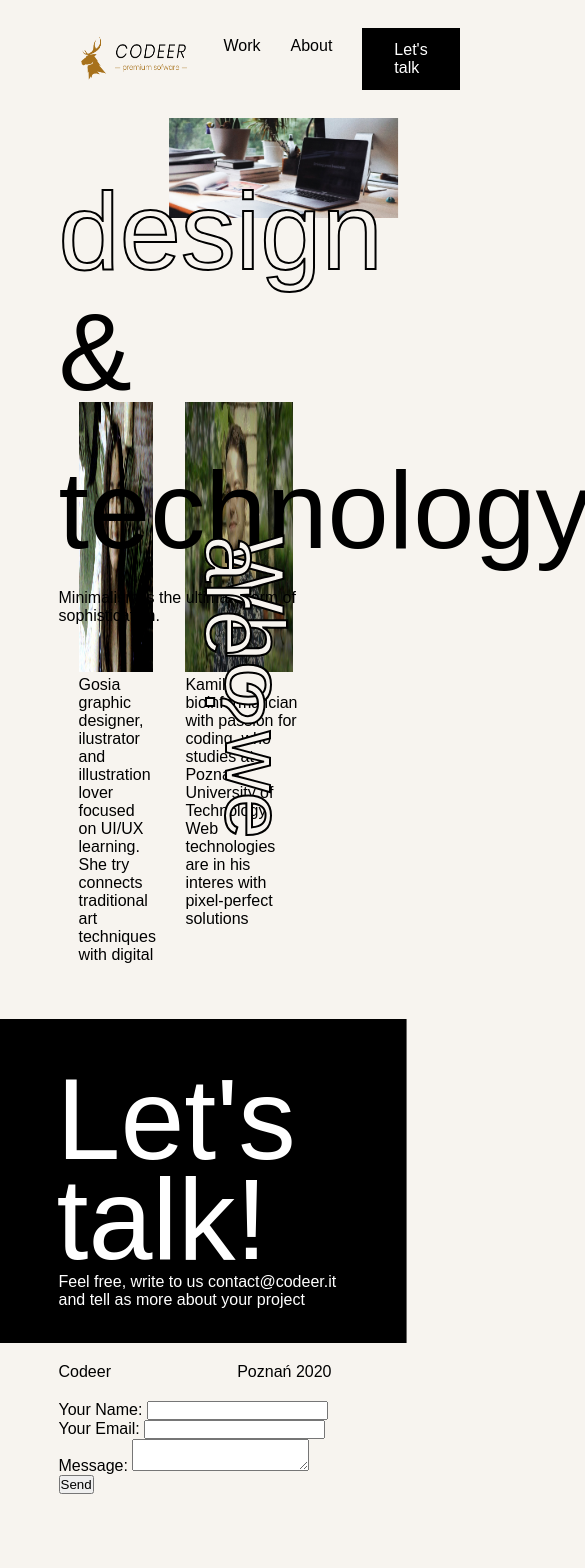
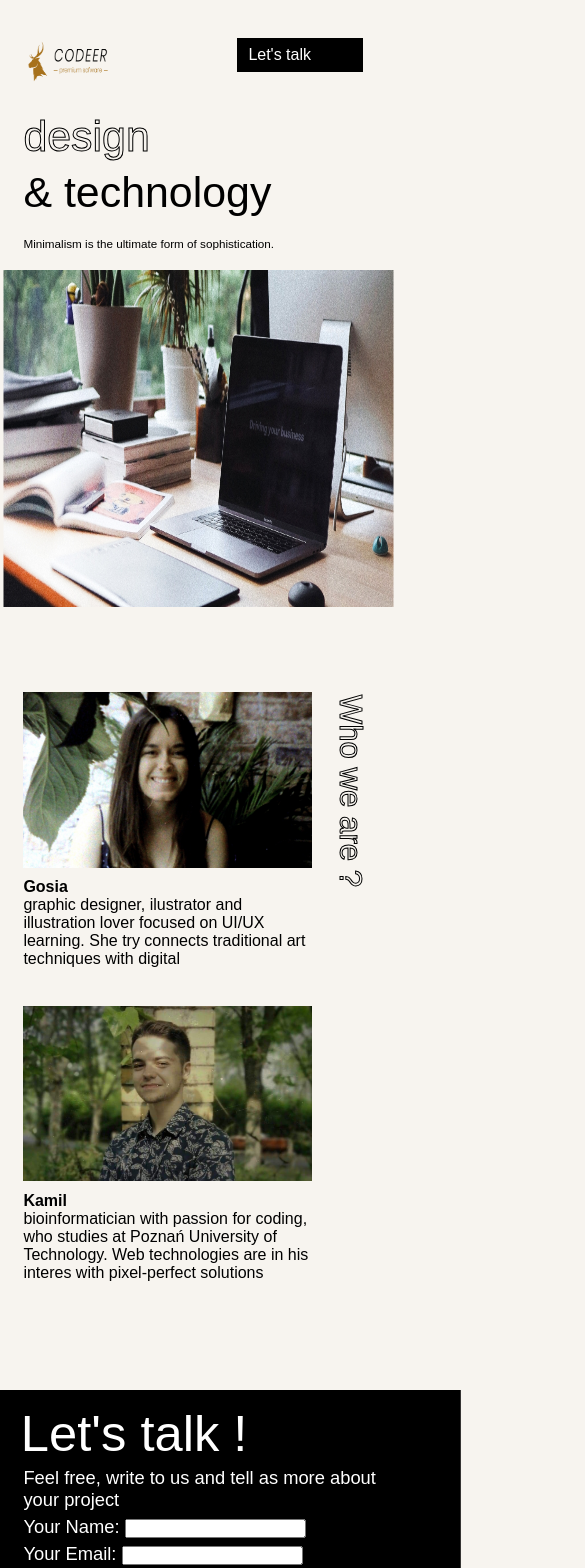
Before and after one commit to cooder-it/codeer_it, a React (Create React App) app: page / in a window 390 px wide. Shown: the top 1568 px of the page, 585 px wide, since content can reach past the window. Before the commit the page ends 1494 px from the top, so only its background shows below. Built offline with nearby package versions, Linux system fonts and the light colour scheme.

Commit message:
mobile-friendly

```diff
--- a/src/App.js
+++ b/src/App.js
@@ -62,37 +62,33 @@ function App() {
       <main>
         <div className="Work" id="work">
             <div>
+              <div>
                 <span>design</span><br/>
                 <span>& technology</span><br/>
                 <span>Minimalism is the ultimate form of sophistication.</span>
               </div>
-          <div><img src={mainpic} alt="biznes"/></div>
+              <img src={mainpic} alt="biznes"/>
+            </div>
         </div>
 
         <div className="About" id="about">
+          <div className="members">
+            <div className="attach">
               <span>Who we are ?</span>
-          <div className="members">
-            <div>
               <img src={gosia} alt="gosia_img"/>
-              <p>Gosia</p>
+              <p className="name">Gosia</p>
               <p>graphic designer, ilustrator and illustration lover focused on UI/UX learning. She try connects traditional art techniques with digital</p>
             </div>
             <div>
               <img src={kamil} alt="kamil_img"/>
-              <p>Kamil</p>
+              <p className="name">Kamil</p>
               <p>bioinformatician with passion for coding, who studies at Poznań University of Technology. Web technologies are in his interes with pixel-perfect solutions</p>
             </div>
 				  </div>
 			  </div>
         <div className="letsTalk" id="lettalk">
-          <h2>Let's talk!</h2>
-          <p>Feel free, write to us contact@codeer.it and tell as more about your project</p>
-        </div>
-        <footer>
-          <span>Codeer</span>
-          <span>Poznań 2020</span>
-        </footer>
-      </main>
+          <h2>Let's talk !</h2>
+          <p>Feel free, write to us and tell as more about your project</p>
           <form name="contact" method="post">
             <input type="hidden" name="form-name" value="contact" />
             <p>
@@ -108,6 +104,12 @@ function App() {
               <button type="submit">Send</button>
             </p>
         </form>
+        </div>
+        <footer>
+          <span>Codeer</span>
+          <span>Poznań 2020</span>
+        </footer>
+      </main>
 
       {/* <form onSubmit={send_mail} action="" method="POST">
           <input type="text" name="Name" placeholder="name"/>
--- a/src/static/css/style.css
+++ b/src/static/css/style.css
@@ -13,37 +13,41 @@ body {
 }
 /*MENU*/
 nav {
-	margin: 7% 0%;
+	margin: 5% 0% 9%;
 }
 nav ul {
 	display: flex;
 	height: 100%;
 }
 nav ul li {
-	flex-basis: 17%;
+	flex-basis: 19%;
 	list-style: none;
-	padding: 9px 15px;
+	padding: 1% 2%;
 }
 nav ul li:nth-child(1) {
-	flex-basis: 50%;
+	flex-basis: 45%;
 	text-align: center;
 }
 nav ul li a {
 	display: block;
-	transform: translateY(50%);
+	/* transform: translateY(50%); */
 	text-decoration: none;
 	color: black;
 }
+nav ul li a {
+	padding: 1vw 2vw;
+	min-width: 126px;
+}
+nav ul li:nth-last-child(1) {
+	padding:1vw ;
+}
 nav ul li:nth-last-child(1) a {
-	transform: translateY(0%);
 	background-color: black;
-	padding: 13px 32px;
 	color: white;
 }
-
 .logo {
-	height: 60px;
-	width: 120px;
+	height: 8vh;
+	width: 8vw;
 }
 .logo img {
 	width: 100%;
@@ -58,31 +62,38 @@ nav ul li:nth-last-child(1) a {
 	width: 84%;
 }
 
-.Work div:nth-child(1) {
+.Work div {
+	position: relative;
+	right: -42%;
+	height: 100%;
+}
+.Work div img {
+	height: 26vw;
+	width:  60vw;
+}
+.Work div div {
 	position: absolute;
-	bottom: 26%;
-	z-index: 1;
+	top: 22%;
+	left: -49%;
 }
-.Work div:nth-child(1) span:nth-child(1) {
+.Work div span:nth-child(1) {
+  	font-size: 7.2vw;
+	line-height: 5vh;
 	-webkit-text-stroke-width: 2px;
     -webkit-text-stroke-color: black;
 	color: #F7F4EF;
-  	font-size: 110px;
-	line-height: 50px;
 }
-.Work div:nth-child(1) span:nth-child(3) {
-	font-size: 110px;
-	line-height: 158px;
+.Work div span:nth-child(3) {
+	font-size: 7.2vw;
+	  line-height: 20vh;
 }
-.Work div:nth-child(2) img {
-	height: 100%;
-	width: 100%;
-	transform: translateX(48%);
+.Work div span:nth-child(5) {
+	font-size: 1.3vw;
 }
 .About {
 	width: 92%;
 	position: relative;
-	padding: 160px 0px 260px 0px;
+	padding: 18% 0px 26% 0px;
 }
 .About span {
 	display: block;
@@ -91,25 +102,28 @@ nav ul li:nth-last-child(1) a {
     color: #F7F4EF;
 	position: absolute;
 	z-index: 1;
-	font-size: 84px;
+	font-size: 5.6vw;
 	transform-origin: bottom;
 	transform: rotate(90deg);
 	top: 55%;
 	right: -32%;
 	line-height: 20px;
 }
+.name {
+	font-weight: 600;
+}
 .members {
-	margin: 20px;
+	margin: 2vh;
 	display: grid;
 	grid-template-columns: 1fr 1fr;
 	grid-column-gap: 14%;
 }
 .members div img {
-	width: 96%;
-	height: 80%;
+	width: 24vw;
+	height: 32vh;
 }
 .letsTalk {
-	padding: 50px 0px 30px 0px;
+	padding: 5% 0px 3% 0px;
 	background-color: black;
 	width: 150%;
 	transform: translateX(-15%);
@@ -136,3 +150,136 @@ footer span {
 footer span:nth-child(2) {
 	text-align: right;
 }
+@media (max-width: 800px) {
+	.logo {
+		height: 14vw;
+		width: 23vw;
+	}
+	.wrapper {
+		width: 88%;
+		margin-left: 6%;
+	}
+	nav {
+		margin: 10% 0% 9%;
+	}
+	nav ul {
+		display: flex;
+		height: 100%;
+	}
+	nav ul li:nth-child(2) {
+		display: none;
+	}
+	nav ul li:nth-child(3) {
+		display: none;
+	}
+	nav ul li {
+		padding: 0;
+	}
+	nav ul li:nth-child(1) {
+		flex-basis: 70%;
+		text-align: center;
+	}
+	nav ul li a {
+		display: block;
+		color: black;
+	}
+	nav ul li a {
+		padding: 2vw 3vw;
+		min-width: 126px;
+	}
+	nav ul li:nth-last-child(1) {
+		padding:1vw ;
+	}
+	nav ul li:nth-last-child(1) a {
+		background-color: black;
+		color: white;
+	}
+	.attach {
+		position: relative;
+	}
+	.attach span {
+		position: absolute;
+		-webkit-text-stroke-width: 1px;
+		-webkit-text-stroke-color: black;
+		color: #F7F4EF;
+		z-index: 1;
+		font-size: 8vw;
+		transform-origin: center;
+		transform: rotate(90deg);
+		top: 36%;
+		right: -34%;
+		line-height: 0%;
+	}
+
+	.Work div {
+		width: 84%;
+	}
+	.Work div {
+		position: static;
+		right: 0%;
+		width: 100%;
+		height: 100%;
+	}
+	.Work div img {
+		height: 40vh;
+		width:  100vw;
+		transform: translateX(-5%);
+	}
+	.Work div div {
+		position: static;
+		top: 0%;
+		left: 0%;
+		margin-bottom: 4%;
+	}
+	.Work div span:nth-child(1) {
+		font-size: 11vw;
+		line-height: 4vh;
+		-webkit-text-stroke-width: 1px;
+		-webkit-text-stroke-color: black;
+		color: #F7F4EF;
+	}
+	.Work div span:nth-child(3) {
+		font-size: 11vw;
+		line-height: 9vh;
+	}
+	.Work div span:nth-child(5) {
+		font-size: 3vw;
+		line-height: 3vh;
+	}
+	.members {
+		display: grid;
+		margin: 0;
+		grid-template-columns: 1fr;
+		grid-column-gap: 14%;
+	}
+	.members p {
+		max-width: 74vw;
+	}
+	.members div {
+		margin: 6% 0;
+	}
+	.members div img {
+		margin-bottom: 2%;
+		width: 74vw;
+		height: 45vw;
+	}
+	.letsTalk {
+		padding: 5% 0px 3% 0px;
+		background-color: black;
+		width: 150%;
+		transform: translateX(-15%);
+	}
+	.letsTalk h2 {
+		font-size: 13vw;
+		line-height: 14vw;
+		margin-left: 14.5%;
+		color: white;
+	}
+	.letsTalk p {
+		color: white;
+		width: 70%;
+		line-break: auto;
+		font-size: 4.7vw;
+		margin: 1% auto;
+	}
+}
```
Lines whose indentation alone changed are shown as unchanged.
